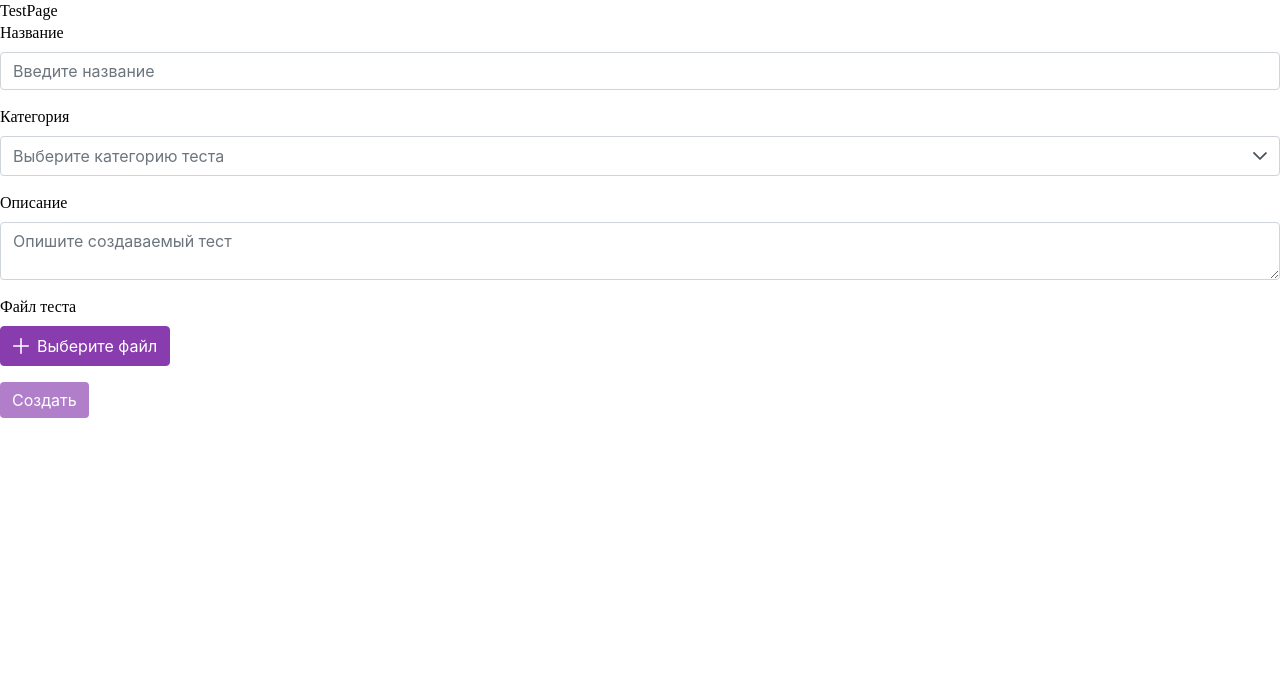
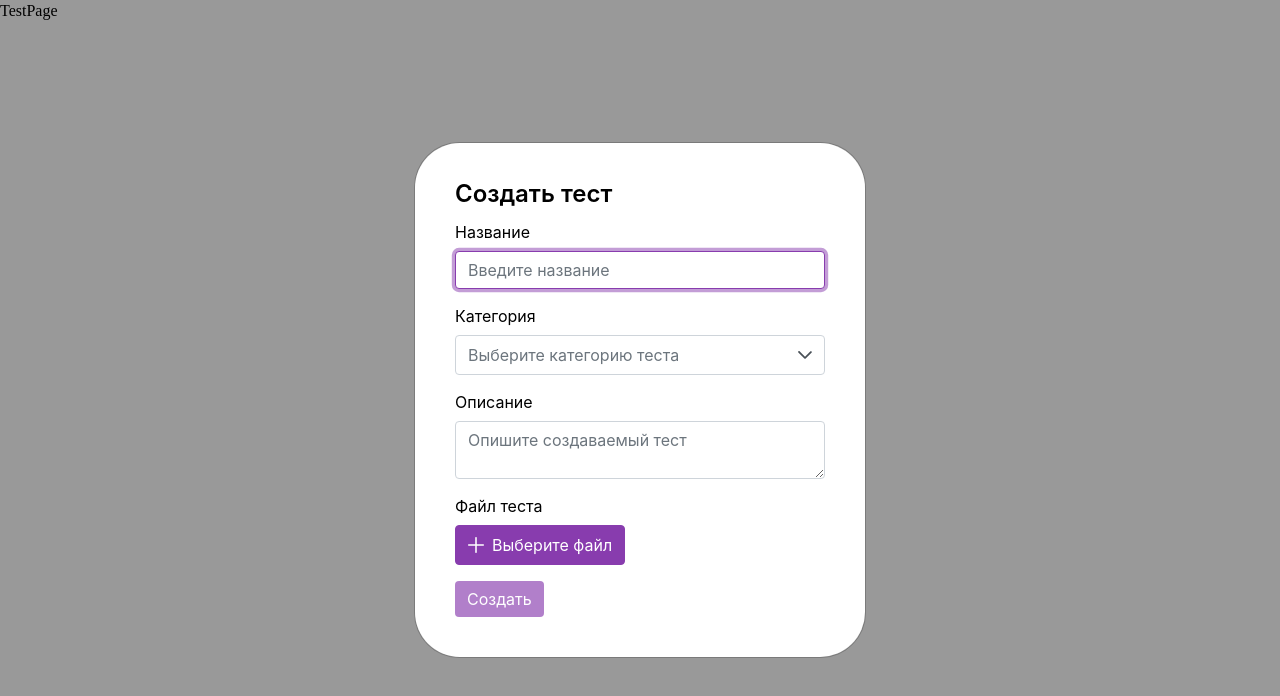
Before and after one commit to os-nsu/ostest-front, a React (Vite) app: page /tests in a window 1280 px wide. Shown: the top 696 px of the page. Built offline with nearby package versions, Linux system fonts and the light colour scheme.

Commit message:
12200 created ModalCreateTest

```diff
--- /dev/null
+++ b/src/components/modals/ModalCreateTest/ModalCreateTest.tsx
@@ -0,0 +1,19 @@
+import TestForm from '@/components/forms/TestForm/TestForm.tsx';
+import { Dialog } from 'primereact/dialog';
+import styles from '@styles/components/ModalCreateTest.module.scss';
+
+export default function ModalCreateTest() {
+  return (
+    <Dialog
+      visible={true}
+      onHide={() => {}}
+      className={styles.wrapper}
+      content={() => (
+        <div className={styles.container}>
+          <span className={styles.title}>Создать тест</span>
+          <TestForm />
+        </div>
+      )}
+    />
+  );
+}
--- a/src/pages/TestsPage.tsx
+++ b/src/pages/TestsPage.tsx
@@ -1,10 +1,10 @@
-import TestForm from '@/components/forms/TestForm/TestForm.tsx';
+import ModalCreateTest from '@/components/modals/ModalCreateTest/ModalCreateTest.tsx';
 
 export default function TestsPage() {
   return (
     <div>
       TestPage
-      <TestForm />
+      <ModalCreateTest />
     </div>
   );
 }
--- /dev/null
+++ b/src/styles/components/ModalCreateTest.module.scss
@@ -0,0 +1,20 @@
+
+.wrapper {
+  border-radius: 45px;
+
+  & .container {
+    width: 450px;
+    background-color: white;
+    padding: 40px;
+    border-radius: 45px;
+
+    display: flex;
+    flex-direction: column;
+    gap: 16px;
+
+    & .title {
+      font-size: 24px;
+      font-weight: 600;
+    }
+  }
+}
```
